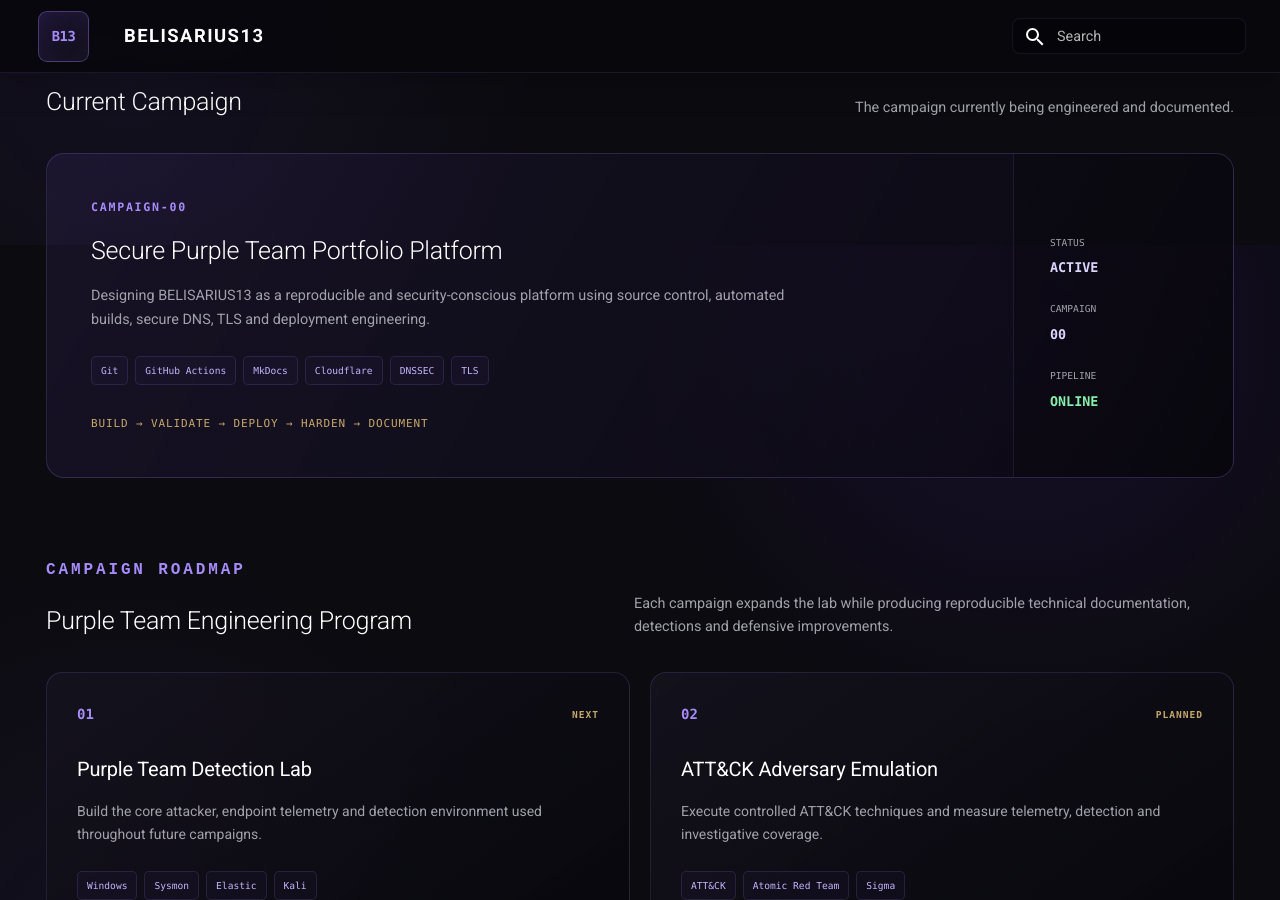
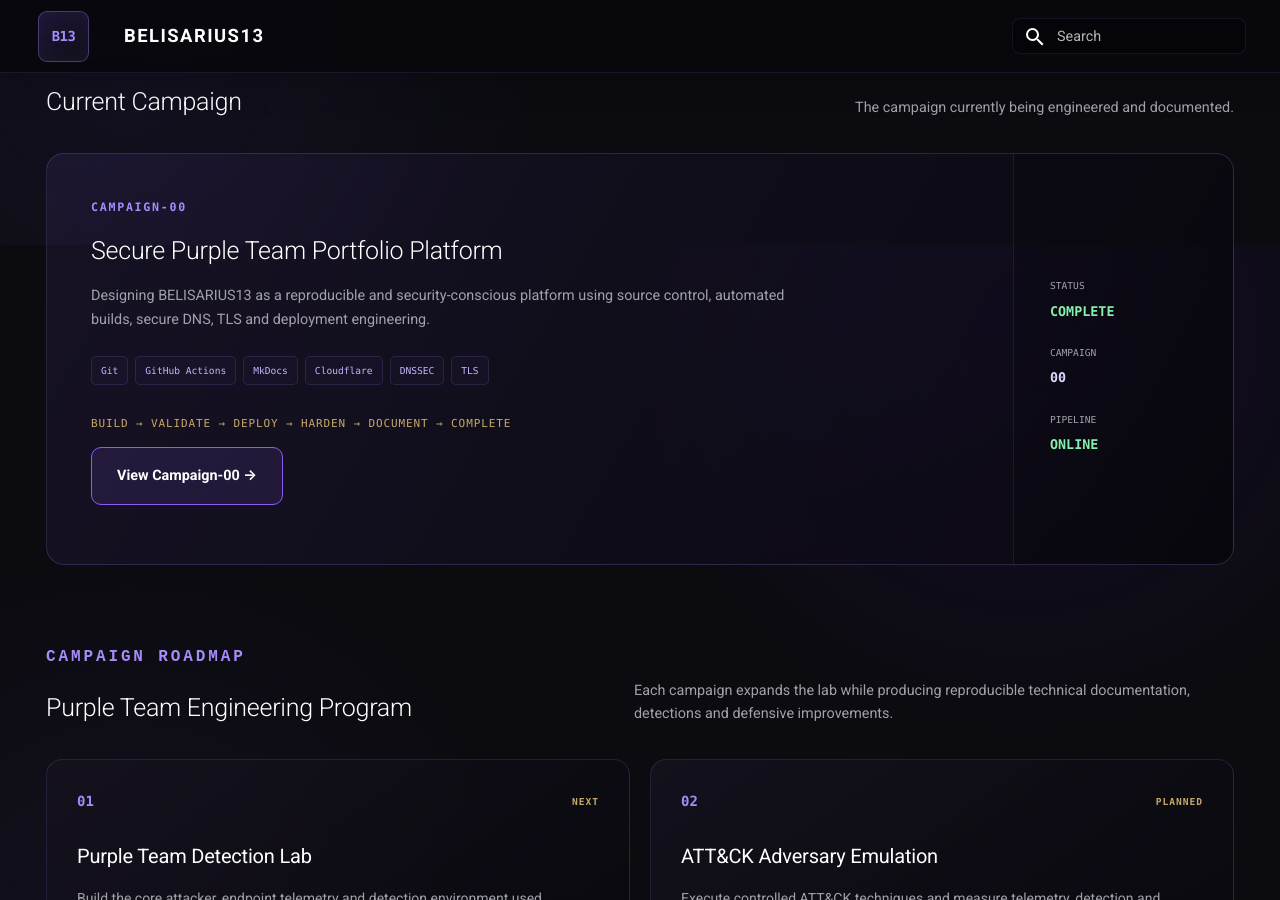
Before and after one commit to belisarius-13/belisarius-13.github.io, an MkDocs documentation site: the page built from docs/projects/index.md, in a window 1280 px wide and 900 px high, scrolled down 655 px. Built offline with MkDocs 1.6.1 and Material for MkDocs 9.7.7, drawn with Linux system fonts in a browser that asks for light colours.

Commit message:
docs: complete Campaign-00 portfolio platform (#10)
Completes Campaign-00 documentation and formally closes the
BELISARIUS13 secure portfolio-platform build.

Changes:
- adds the Campaign-00 technical case study
- marks Campaign-00 as COMPLETE
- adds Campaign-00 to project navigation
- expands the repository README
- documents CI/CD, DNSSEC, TLS and repository security controls

Validation:
- mkdocs build --strict passes locally
- Campaign-00 page validated locally
- Projects page validated locally
- responsive layout verified
- production deployment remains protected by required build checks

```diff
--- a/docs/projects/index.md
+++ b/docs/projects/index.md
@@ -98,8 +98,14 @@ engineering.
 
 
 <div class="b13-project-cycle">
-BUILD → VALIDATE → DEPLOY → HARDEN → DOCUMENT
+BUILD → VALIDATE → DEPLOY → HARDEN → DOCUMENT → COMPLETE
 </div>
+
+<p>
+<a href="campaign-00/" class="b13-button">
+View Campaign-00 →
+</a>
+</p>
 
 </div>
 
@@ -107,7 +113,7 @@ BUILD → VALIDATE → DEPLOY → HARDEN → DOCUMENT
 <div class="b13-project-featured-status">
 
 <span>STATUS</span>
-<strong>ACTIVE</strong>
+<strong class="b13-green">COMPLETE</strong>
 
 <span>CAMPAIGN</span>
 <strong>00</strong>
--- a/mkdocs.yml
+++ b/mkdocs.yml
@@ -27,6 +27,7 @@ nav:
 
   - Projects:
       - Overview: projects/index.md
+      - Campaign 00 — Secure Portfolio Platform: projects/campaign-00.md
 
   - Purple Team Lab:
       - Lab Overview: lab/index.md
```
Also changed, not shown: README.md (+14 -1 lines), docs/projects/campaign-00.md (added, +83 -0 lines).
